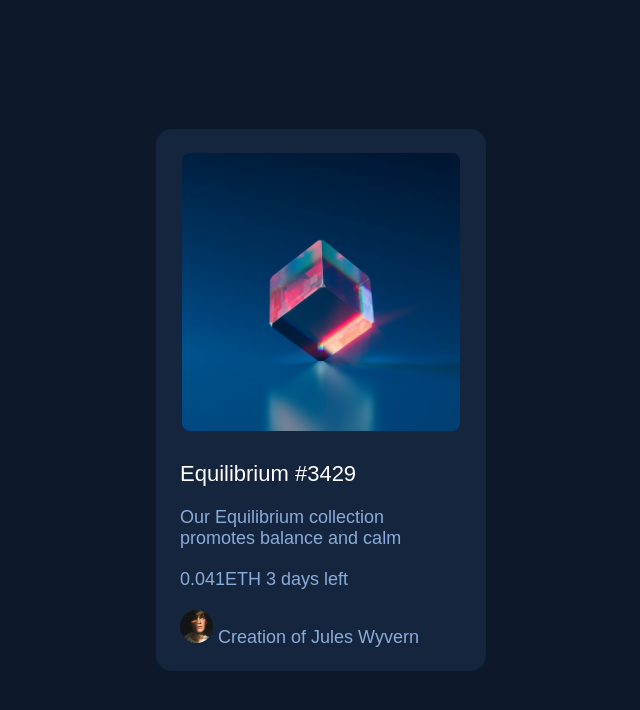
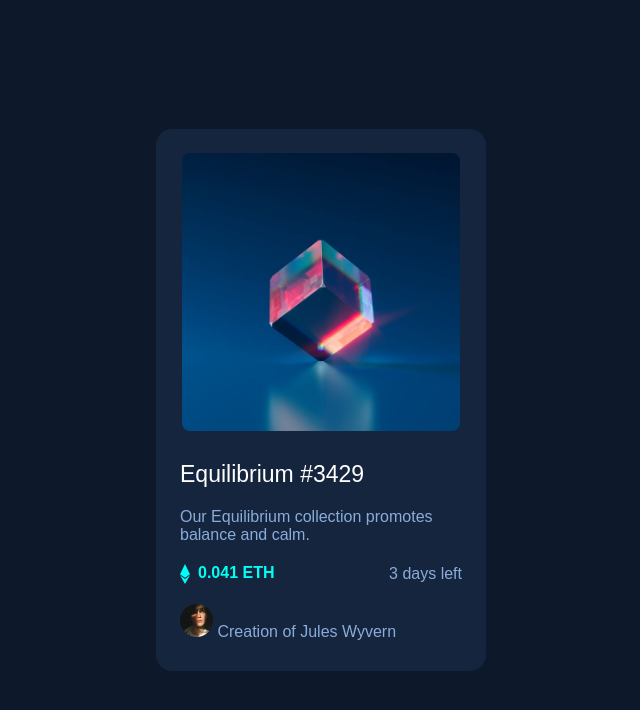
Before and after one commit to marcgirbaub/202301-w2ch1-marc-girbau, a website built with Parcel: page src/index.html in a window 1280 px wide. Shown: the whole page, without its empty margins (319-959 px from the left). Built offline with nearby package versions, Linux system fonts and the light colour scheme; files whose address does not match are found by name.

Commit message:
Add style to currency section

```diff
--- a/src/index.html
+++ b/src/index.html
@@ -7,6 +7,7 @@
   <meta name="viewport" content="width=device-width, initial-scale=1.0">
   <link rel="stylesheet" href="sass/styles.scss">
   <link rel="shortcut icon" href="images/favicon-32x32.png" type="image/x-icon">
+  <meta name="description" content="NFT product Equilibrium">
   <title>w2ch1 Marc</title>
 </head>
 
@@ -16,10 +17,11 @@
     <img class="nft-card__image" src="images/image-equilibrium.jpg" alt="Colorful box" height="278" width="278">
     <div class="nft-card__content content">
       <h2 class="content__title">Equilibrium #3429</h2>
-      <span class="content__description">Our Equilibrium collection promotes balance and calm</span>
-      <div>
-        <span>0.041ETH</span>
-        <span>3 days left</span>
+      <p class="content__description">Our Equilibrium collection promotes balance and calm.</p>
+      <div class="content__info info">
+        <span class="info__currency"> <img src="images/icon-ethereum.svg" alt="ethereum icon" width="10"
+            height="20">0.041 ETH</span>
+        <span class="info__time">3 days left</span>
       </div>
       <div>
         <img src="images/image-avatar.png" alt="Jules Wyvern profile picture" width="33" height="33">
--- a/src/sass/global/_global.scss
+++ b/src/sass/global/_global.scss
@@ -43,9 +43,19 @@ body {
   &__title {
     color: colors.$white-color;
     font-weight: typography.$medium-font-weight;
-    font-size: functions.pixelsToRem(22);
-  }
-
-  &__description {
+    font-size: functions.pixelsToRem(23);
   }
 }
+
+.info {
+  display: flex;
+  align-items: center;
+  justify-content: space-between;
+
+  &__currency {
+    display: flex;
+    gap: functions.pixelsToRem(8);
+    color: colors.$primary-color-accent;
+    font-weight: typography.$higher-font-weight;
+  }
+}
--- a/src/sass/reset/_reset.scss
+++ b/src/sass/reset/_reset.scss
@@ -19,3 +19,8 @@ a:active {
   text-decoration: none;
   font-family: inherit;
 }
+
+p {
+  margin: 0;
+  padding: 0;
+}
--- a/src/sass/variables/typography/_typography.scss
+++ b/src/sass/variables/typography/_typography.scss
@@ -3,7 +3,7 @@
 @import url(/node_modules/@fontsource/outfit/400.css);
 @import url(/node_modules/@fontsource/outfit/600.css);
 
-$primary-font-size: functions.pixelsToRem(18);
+$primary-font-size: functions.pixelsToRem(16);
 $primary-font: "outfit", sans-serif;
 
 $higher-font-weight: 600;
```
